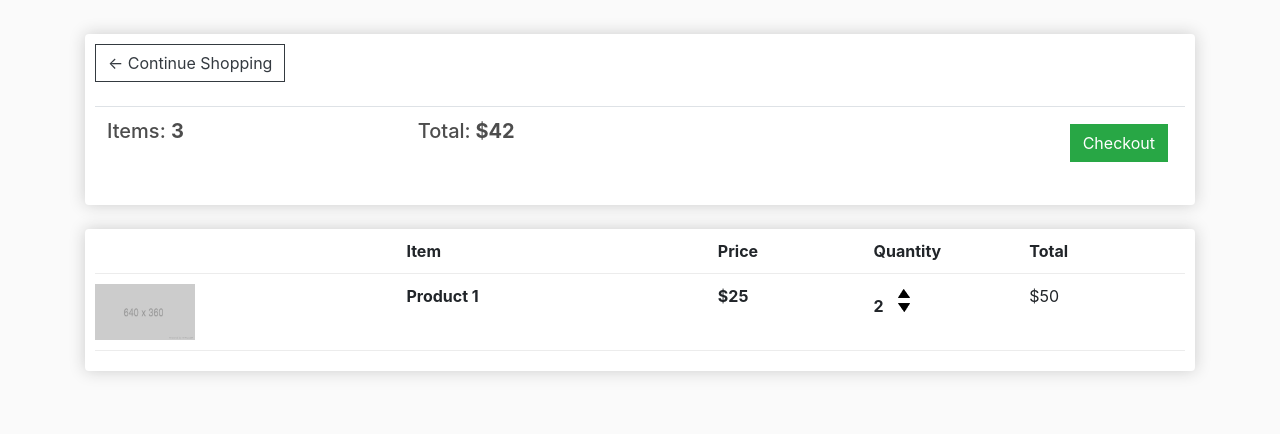
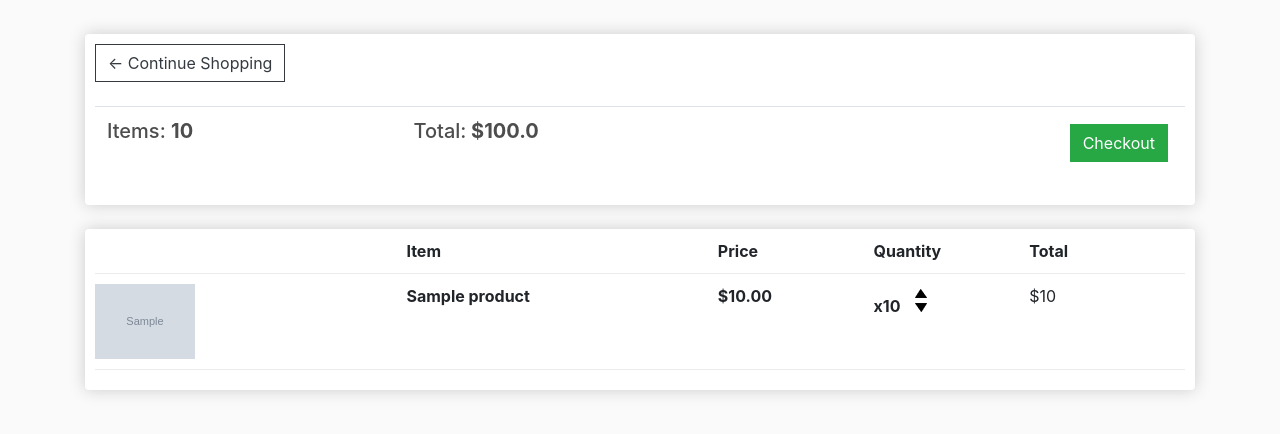
Before and after one commit to Sicret89/eshop, a Django app: template eshop/store/templates/store/cart.html in a window 1280 px wide. Shown: the part 57-491 px from the top of the page. Run offline with Django 3.2, Linux system fonts and the light colour scheme; tables that the repository leaves empty hold one stand-in row (values such as "Sample post"); the template is opened without the code that fills it: values that come from a table or form of the project are taken from there, most other values are stand-ins (such as "Sample title", 1, 10 or a date in 2020); grey boxes marked "Sample" are stand-in pictures; lists and menus that the app fills with data are empty; some libraries are stand-ins or nearby versions.

Commit message:
sum and render our order in cart

```diff
--- a/eshop/store/models.py
+++ b/eshop/store/models.py
@@ -38,12 +38,29 @@
     def __str__(self) -> str:
         return str(self.id)
 
+    @property
+    def get_cart_total(self):
+        orderitems = self.orderitem_set.all()
+        totalCheckout = sum([item.get_total for item in orderitems])
+        return totalCheckout
+
+    @property
+    def get_cart_items(self):
+        orderitems = self.orderitem_set.all()
+        totalCheckout = sum([item.quantity for item in orderitems])
+        return totalCheckout
+
 
 class OrderItem(models.Model):
     product = models.ForeignKey(Product, on_delete=models.SET_NULL, null=True)
     order = models.ForeignKey(Order, on_delete=models.SET_NULL, null=True)
     quantity = models.IntegerField(default=0, null=True, blank=True)
     date_added = models.DateTimeField(auto_now_add=True)
+
+    @property
+    def get_total(self):
+        total = self.product.price * self.quantity
+        return total
 
 
 class ShippingAddress(models.Model):
--- a/eshop/store/templates/store/cart.html
+++ b/eshop/store/templates/store/cart.html
@@ -11,10 +11,10 @@
             <table class="table">
                 <tr>
                     <th>
-                        <h5>Items: <strong>3</strong></h5>
+                        <h5>Items: <strong>{{ order.get_cart_items }}</strong></h5>
                     </th>
                     <th>
-                        <h5>Total:<strong> $42</strong></h5>
+                        <h5>Total:<strong> ${{ order.get_cart_total }}</strong></h5>
                     </th>
                     <th>
                         <a class="btn btn-success btn-cart" href="{% url 'checkout' %}">Checkout</a>
@@ -32,12 +32,13 @@
                 <div style="flex:1"><strong>Quantity</strong></div>
                 <div style="flex:1"><strong>Total</strong></div>
             </div>
+            {% for item in items %}
             <div class="cart-row">
-                <div style="flex:2"><img class="row-image" src="{% static 'images/placeholder.png' %}"></div>
-                <div style="flex:2"><strong>Product 1</strong></div>
-                <div style="flex:1"><strong>$25</strong></div>
+                <div style="flex:2"><img class="row-image" src="{{ item.product.imageURL }}"></div>
+                <div style="flex:2"><strong>{{ item.product.name }}</strong></div>
+                <div style="flex:1"><strong>${{ item.product.price|floatformat:2 }}</strong></div>
                 <div style="flex:1">
-                    <p class="quantity">2</p>
+                    <p class="quantity">x{{ item.quantity }}</p>
                     <div class="quantity">
                         <img class="chg-quantity" src="{% static  'images/arrow-up.png' %}">
 
@@ -45,9 +46,10 @@
                     </div>
                 </div>
                 <div style="flex:1">
-                    <p>$50</p>
+                    <p>${{ item.get_total }}</p>
                 </div>
             </div>
+            {% endfor %}
         </div>
     </div>
 
```
Also changed, not shown: eshop/store/views.py (+8 -1 lines).
